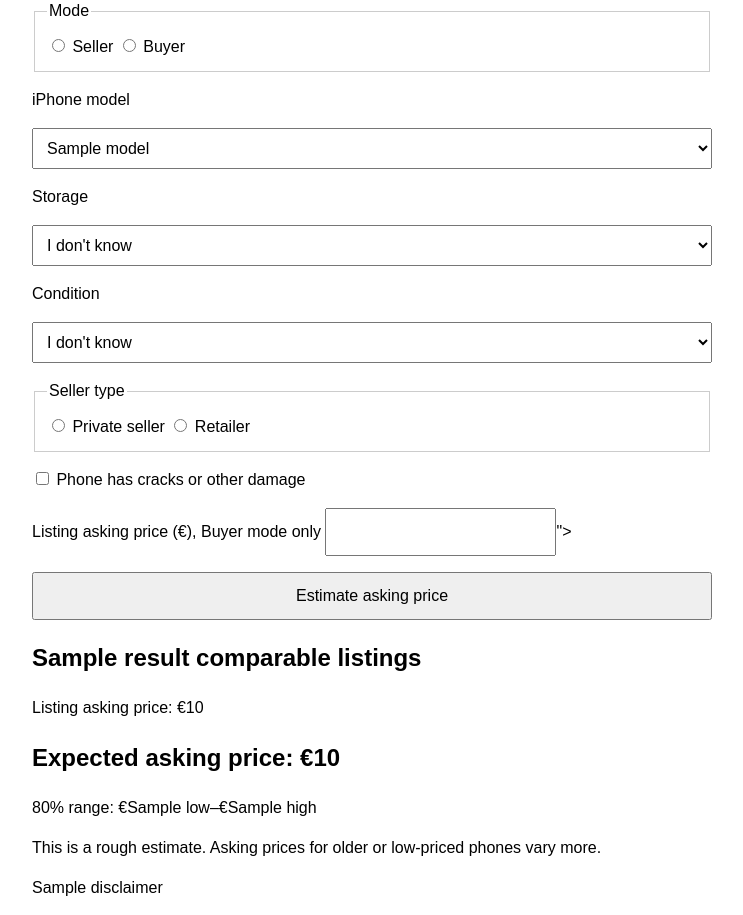
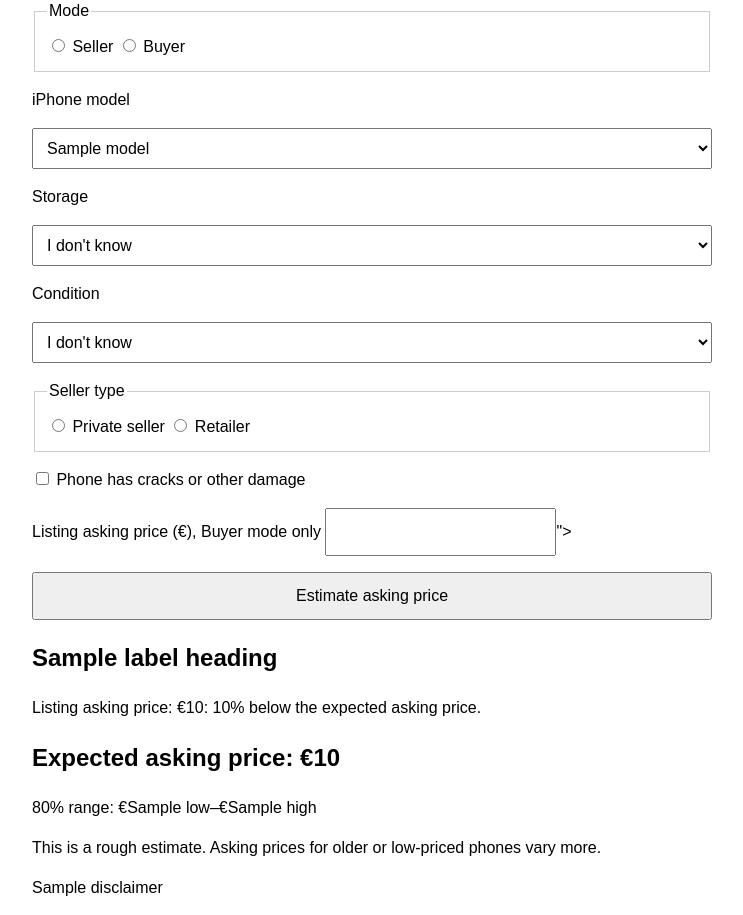
Before and after one commit to HashirSalam/priced-right, a Flask app: template priced_right/templates/index.html in a window 1280 px wide. Shown: the part 110-1025 px from the top of the page, without its empty margins (268-1011 px from the left). Run offline with Flask 3, Linux system fonts and the light colour scheme; the template is opened without the code that fills it: most values are stand-ins (such as "Sample title", 1, 10 or a date in 2020); form fields are guessed from the names that the template uses.

Commit message:
App: show percentage in buyer mode, friendly validation
- Buyer mode shows how far the asking price is above or below the
  expected price (canvas requirement), with an 'In line with' heading.
- Every form value is checked before predict(): unknown model, storage
  or condition, and asking prices that are missing, non-numeric,
  negative, zero, inf or nan get plain-language messages instead of
  raw Python errors.
- Tests cover invalid input, damage, retailer and unknown fields.

```diff
--- a/priced_right/app.py
+++ b/priced_right/app.py
@@ -1,44 +1,84 @@
+"""Flask app: expected asking price for an iPhone (seller mode), or how a listing compares (buyer mode).
+
+    python -m flask --app priced_right.app run
+
+The form only offers valid choices, but every input is checked again here, because a request
+can be sent without the form. Invalid input gets a plain-language message instead of a crash.
+"""
+import math
+
 from flask import Flask, render_template, request
+
 from priced_right.final_model import options, predict
 
 app = Flask(__name__)
 
+LABEL_HEADINGS = {"below": "Below comparable listings", "in line": "In line with comparable listings",
+                  "above": "Above comparable listings"}
+
+
+def parse_asking_price(raw: str | None) -> tuple[float | None, str | None]:
+    """(price, None) for a finite number above 0, else (None, message)."""
+    if not raw:
+        return None, "Please enter an asking price for buyer mode."
+    try:
+        price = float(raw)
+    except ValueError:
+        return None, "The asking price must be a number, e.g. 250."
+    if not math.isfinite(price) or price <= 0:
+        return None, "The asking price must be more than 0 €."
+    return price, None
+
+
+def read_form(form, choices: dict) -> tuple[dict | None, str | None]:
+    """The predict() arguments from the submitted form, or a message for the first invalid input."""
+    model = form.get("exact_model")
+    if model not in choices["exact_model"]:
+        return None, "Please choose an iPhone model from the list."
+
+    storage = form.get("storage_gb") or None
+    if storage is not None:
+        if not storage.isdigit() or int(storage) not in choices["storage_gb"]:
+            return None, "Please choose a storage size from the list."
+        storage = int(storage)
+
+    condition = form.get("condition") or None
+    if condition is not None and condition not in choices["condition"]:
+        return None, "Please choose a condition from the list."
+
+    seller_type = form.get("seller_type", "private")
+    if seller_type not in choices["seller_type"]:
+        return None, "Please choose private seller or retailer."
+
+    asking_price = None
+    if form.get("mode", "seller") == "buyer":
+        asking_price, error = parse_asking_price(form.get("asking_price"))
+        if error:
+            return None, error
+
+    return {"exact_model": model, "storage_gb": storage, "condition": condition, "seller_type": seller_type,
+            "mentions_damage": form.get("mentions_damage") == "yes", "asking_price": asking_price}, None
+
 
 @app.route("/", methods=["GET", "POST"])
 def index():
-    result = None
-    error = None
+    choices = options()
+    result, error = None, None
 
     if request.method == "POST":
-        selected_model = request.form.get("exact_model")
-        selected_storage = request.form.get("storage_gb")
-        selected_condition = request.form.get("condition")
-
-        mode = request.form.get("mode", "seller")
-        asking_price = request.form.get("asking_price")
-        if mode == "buyer" and not asking_price:
-            error = "Please enter an asking price for buyer mode."
-
-        if error is None:
+        args, error = read_form(request.form, choices)
+        if args is not None:
             try:
-                result = predict(
-                    exact_model=selected_model,
-                    storage_gb=int(selected_storage) if selected_storage else None,
-                    condition=selected_condition or None,
-                    seller_type=request.form.get("seller_type", "private"),
-                    mentions_damage=request.form.get("mentions_damage") == "yes",
-                    asking_price=float(asking_price)
-                    if mode == "buyer" and asking_price
-                    else None,
-                )
-            except ValueError as e:
-                error = str(e)
+                result = predict(**args)
+            except ValueError:
+                error = "Something in the form isn't valid. Please check your choices and try again."
 
     return render_template(
         "index.html",
-        models=options()["exact_model"],
-        storage_options=options()["storage_gb"],
-        condition_options=options()["condition"],
+        models=choices["exact_model"],
+        storage_options=choices["storage_gb"],
+        condition_options=choices["condition"],
+        label_headings=LABEL_HEADINGS,
         result=result,
         error=error,
         form=request.form,
--- a/priced_right/templates/index.html
+++ b/priced_right/templates/index.html
@@ -82,8 +82,11 @@
 <!-- Result -->
     {% if result %}
     {% if result.label %}
-        <h2>{{ result.label|capitalize }} comparable listings</h2>
-        <p>Listing asking price: €{{ result.asking_price }}</p>
+        <h2>{{ label_headings[result.label] }}</h2>
+        {% set pct = (result.difference * 100)|abs|round|int %}
+        <p>Listing asking price: €{{ "%g"|format(result.asking_price) }}:
+           {% if pct == 0 %}the same as{% elif result.difference > 0 %}{{ pct }}% above{% else %}{{ pct }}% below{% endif %}
+           the expected asking price.</p>
     {% endif %}
         <h2>Expected asking price: €{{ result.price }}</h2>
         <p>80% range: €{{ result.low }}–€{{ result.high }}</p>
```
Also changed, not shown: tests/test_app.py (+62 -44 lines).
